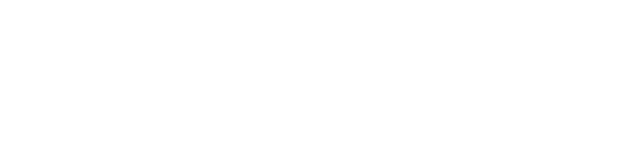
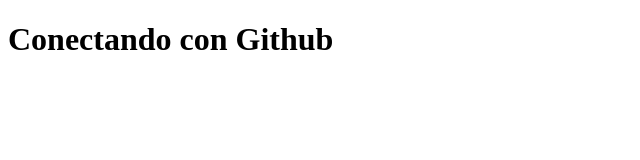
Before and after one commit to Carinalon/Aprendiendo_Github, a plain HTML site: page index.html in a window 1280 px wide. Shown: the whole page, without its empty margins (0-640 px from the left). Drawn offline with Linux system fonts and the light colour scheme.

Commit message:
Actualizando el titulo del index

```diff
--- a/index.html
+++ b/index.html
@@ -6,6 +6,8 @@
     <title>Practica de GIt</title>
 </head>
 <body>
-
+    <h1>
+        Conectando con Github
+    </h1>
 </body>
 </html>
```
